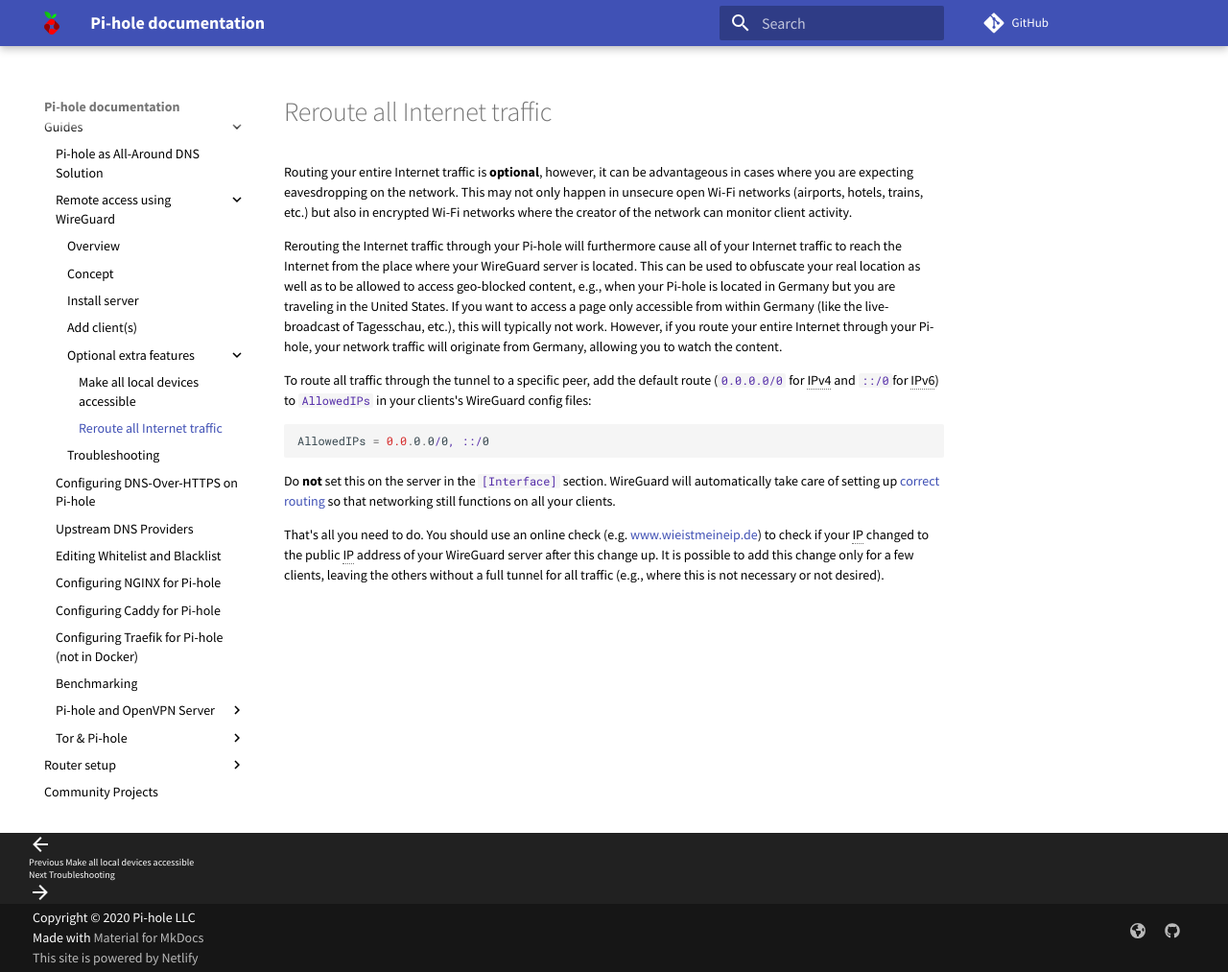
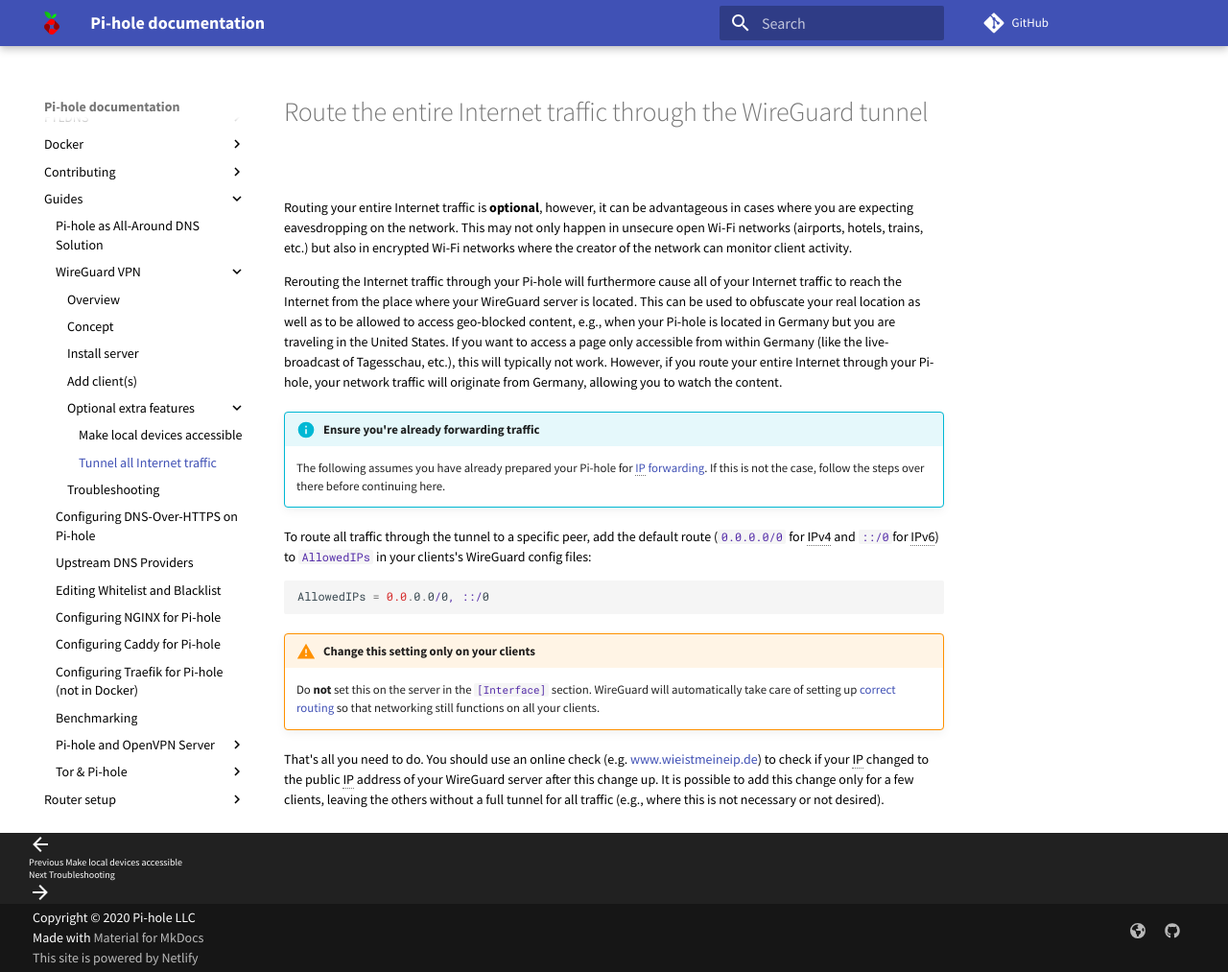
Before and after one commit to pi-hole/docs, an MkDocs documentation site: the page built from docs/guides/wireguard/route-everything.md, in a window 1280 px wide and 1013 px high. Shown: the whole window at 96% size. Built offline with MkDocs 1.6.1 and Material for MkDocs 9.7.7, drawn with Linux system fonts in a browser that asks for light colours; comment, search, counter and statistics services are not loaded.

Commit message:
Add hint that IP forwarding already needs to be enabled for routing the entire Internet traffic
Signed-off-by: DL6ER <dl6er@dl6er.de>

````diff
--- a/docs/guides/wireguard/internal.md
+++ b/docs/guides/wireguard/internal.md
@@ -33,7 +33,7 @@
 !!! info "Optional for NAT"
     If the server is behind a router and receives traffic via NAT, these iptables rules are not needed.
 
-On your server, add the following to the `[INTERFACE]` section:
+On your server, add the following to the `[INTERFACE]` section of your `/etc/wireguard/wg0.conf`:
 
 ``` toml
 PostUp = iptables -w -t nat -A POSTROUTING -o eth0 -j MASQUERADE; ip6tables -w -t nat -A POSTROUTING -o eth0 -j MASQUERADE
@@ -53,19 +53,21 @@
 
 ### Server side
 
-``` toml
-[Peer]
-AllowedIPs = 10.100.0.1/32
-```
-
-Change this to
+Change the allowed addresses in your `/etc/wireguard/wg0.conf` from
 
 ``` toml
 [Peer]
-AllowedIPs = 10.100.0.1/32, 192.168.2.1/24
+AllowedIPs = 10.100.0.1/32, fd08:4711::1/64
 ```
 
-if your internal network is in the IP range `192.168.2.1` - `192.168.2.254`.
+to
+
+``` toml
+[Peer]
+AllowedIPs = 10.100.0.1/32, fd08:4711::1/64, 192.168.2.1/24
+```
+
+assuming your internal network is in the IP range `192.168.2.1` - `192.168.2.254`.
 
 ### Client side
 
--- a/docs/guides/wireguard/route-everything.md
+++ b/docs/guides/wireguard/route-everything.md
@@ -1,6 +1,11 @@
+# Route the entire Internet traffic through the WireGuard tunnel
+
 Routing your entire Internet traffic is **optional**, however, it can be advantageous in cases where you are expecting eavesdropping on the network. This may not only happen in unsecure open Wi-Fi networks (airports, hotels, trains, etc.) but also in encrypted Wi-Fi networks where the creator of the network can monitor client activity.
 
 Rerouting the Internet traffic through your Pi-hole will furthermore cause all of your Internet traffic to reach the Internet from the place where your WireGuard server is located. This can be used to obfuscate your real location as well as to be allowed to access geo-blocked content, e.g., when your Pi-hole is located in Germany but you are traveling in the United States. If you want to access a page only accessible from within Germany (like the live-broadcast of Tagesschau, etc.), this will typically not work. However, if you route your entire Internet through your Pi-hole, your network traffic will originate from Germany, allowing you to watch the content.
+
+!!! info "Ensure you're already forwarding traffic"
+    The following assumes you have already prepared your Pi-hole for [IP forwarding](internal.md). If this is not the case, follow the steps over there before continuing here.
 
 To route all traffic through the tunnel to a specific peer, add the default route (`0.0.0.0/0` for IPv4 and `::/0`for IPv6) to `AllowedIPs` in your clients's WireGuard config files:
 
@@ -8,7 +13,10 @@
 AllowedIPs = 0.0.0.0/0, ::/0
 ```
 
-Do **not** set this on the server in the `[Interface]` section. WireGuard will automatically take care of setting up [correct routing](https://www.wireguard.com/netns/#routing-all-your-traffic) so that networking still functions on all your clients.
+<!-- markdownlint-disable code-block-style -->
+!!! warning "Change this setting only on your clients"
+    Do **not** set this on the server in the `[Interface]` section. WireGuard will automatically take care of setting up [correct routing](https://www.wireguard.com/netns/#routing-all-your-traffic) so that networking still functions on all your clients.
+<!-- markdownlint-enable code-block-style -->
 
 That's all you need to do. You should use an online check (e.g. www.wieistmeineip.de) to check if your IP changed to the public IP address of your WireGuard server after this change up. It is possible to add this change only for a few clients, leaving the others without a full tunnel for all traffic (e.g., where this is not necessary or not desired).
 
--- a/mkdocs.yml
+++ b/mkdocs.yml
@@ -95,14 +95,14 @@
     - 'How to sign-off commits': guides/github/how-to-signoff.md
   - 'Guides':
     - 'Pi-hole as All-Around DNS Solution': guides/unbound.md
-    - 'Remote access using WireGuard':
+    - 'WireGuard VPN':
       - 'Overview': guides/wireguard/overview.md
       - 'Concept': guides/wireguard/concept.md
       - 'Install server': guides/wireguard/server.md
       - 'Add client(s)': guides/wireguard/client.md
       - 'Optional extra features':
-        - 'Make all local devices accessible': guides/wireguard/internal.md
-        - 'Reroute all Internet traffic': guides/wireguard/route-everything.md
+        - 'Make local devices accessible': guides/wireguard/internal.md
+        - 'Tunnel all Internet traffic': guides/wireguard/route-everything.md
       - 'Troubleshooting': guides/wireguard/faq.md
     - 'Configuring DNS-Over-HTTPS on Pi-hole': guides/dns-over-https.md
     - 'Upstream DNS Providers': guides/upstream-dns-providers.md
````
Also changed, not shown: other parts of docs/guides/wireguard/internal.md (+1 -1 lines), docs/guides/wireguard/client.md (+1 -1 lines).
